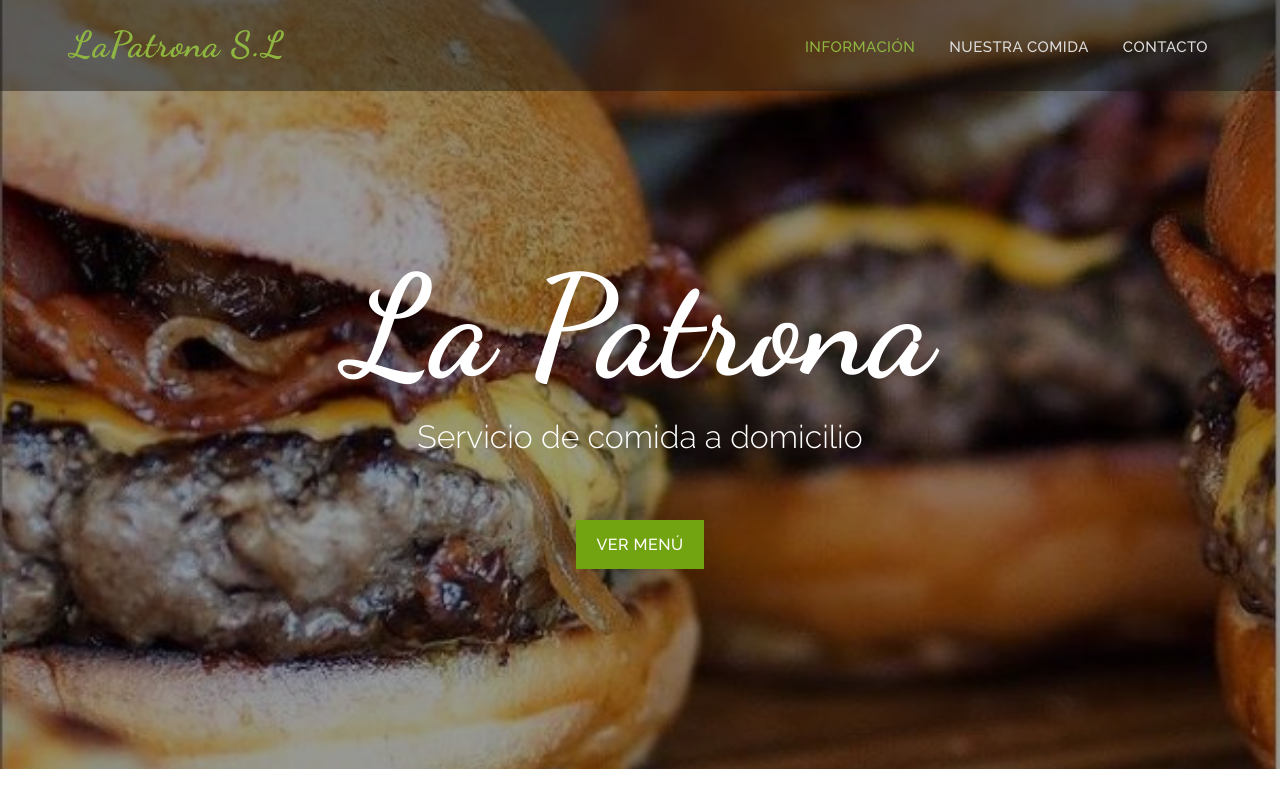
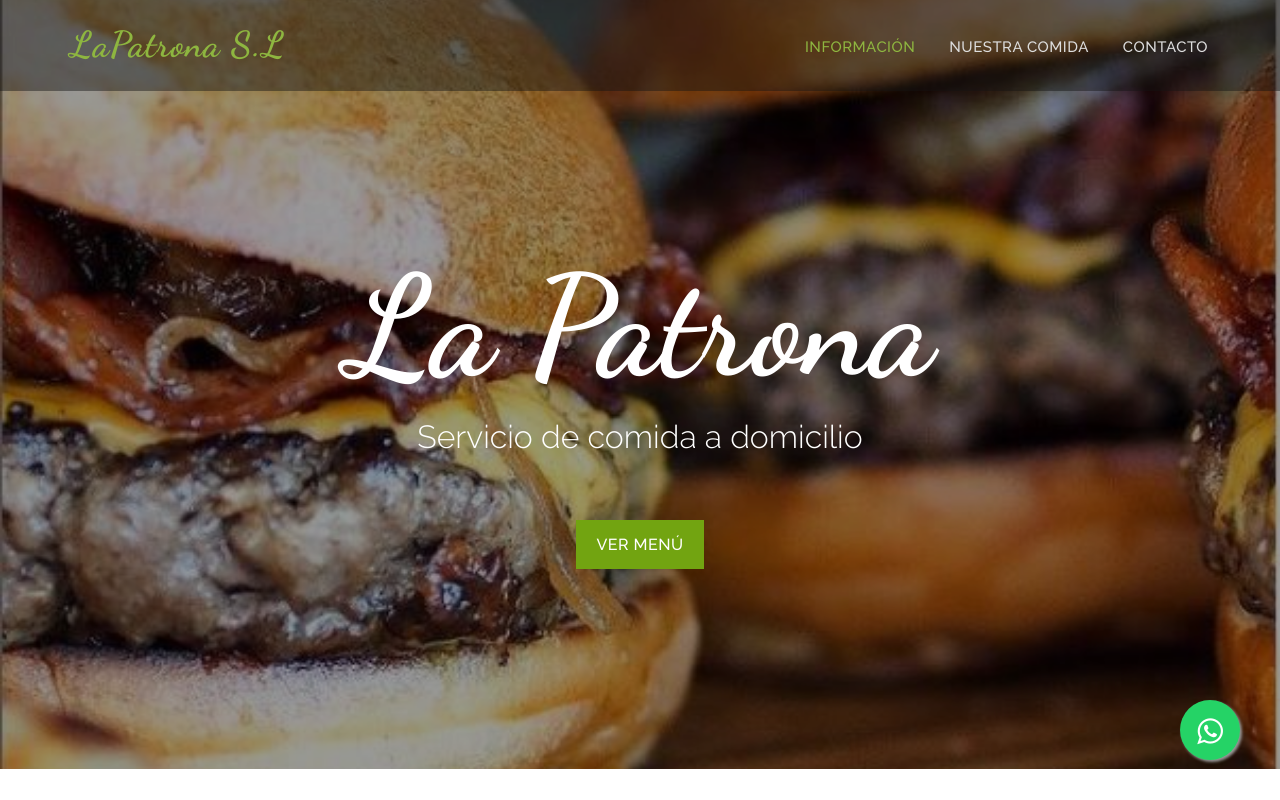
Before and after one commit to FacundoGuasch/LaPatrona, a plain HTML site: page index.html in a window 1280 px wide. Shown: the top 800 px of the page. Drawn offline with Linux system fonts and the light colour scheme.

Commit message:
Update index.html

```diff
--- a/index.html
+++ b/index.html
@@ -223,9 +223,10 @@
 
   <div class="about-text text-center">
     <h2>No dudes en Escribirnos</h2>
-    <div class="whatsapp">
-      <div class="whatsapp-icon"> <a href="https://api.whatsapp.com/send?phone=+598099920355&text=%C2%A1Buenos+noches%21+Me+env%C3%ADan+el+men%C3%BA." target="_blank"> <i class="fa fa-whatsapp whatsapp-icon"></i></a>
-  </div>
+    <a href="https://api.whatsapp.com/send?phone=5195508107&text=Hola%21%20Quisiera%20m%C3%A1s%20informaci%C3%B3n%20sobre%20Varela%202." class="float" target="_blank">
+<i class="fa fa-whatsapp my-float"></i>
+</a>
+
 </div>
 </div>
 <div id="footer">
```
